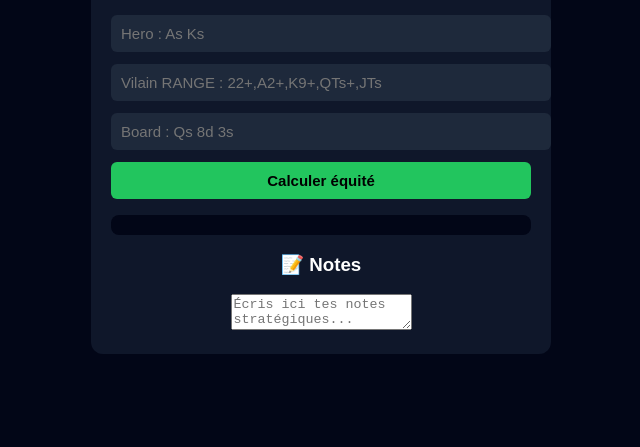
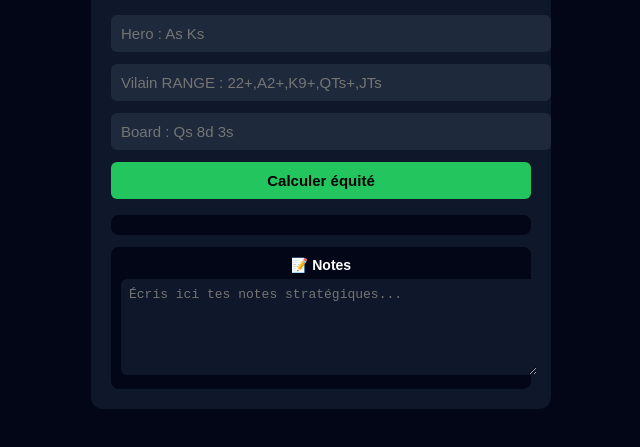
Before and after one commit to bodinadrien-blip/Mini-Equilab, a plain HTML site: page index.html in a window 1280 px wide. Shown: the part 151-598 px from the top of the page, without its empty margins (319-959 px from the left). Drawn offline with Linux system fonts and the light colour scheme.

Commit message:
Update style.css

```diff
--- a/style.css
+++ b/style.css
@@ -62,3 +62,27 @@ button {
 .hidden {
   display: none;
 }
+
+.notesBox {
+  margin-top: 12px;
+  background: #020617;
+  padding: 10px;
+  border-radius: 8px;
+}
+
+.notesBox h3 {
+  margin: 0 0 6px 0;
+  font-size: 14px;
+}
+
+#notes {
+  width: 100%;
+  min-height: 80px;
+  resize: vertical;
+  background: #0f172a;
+  color: white;
+  border: none;
+  border-radius: 6px;
+  padding: 8px;
+  font-size: 13px;
+}
```
